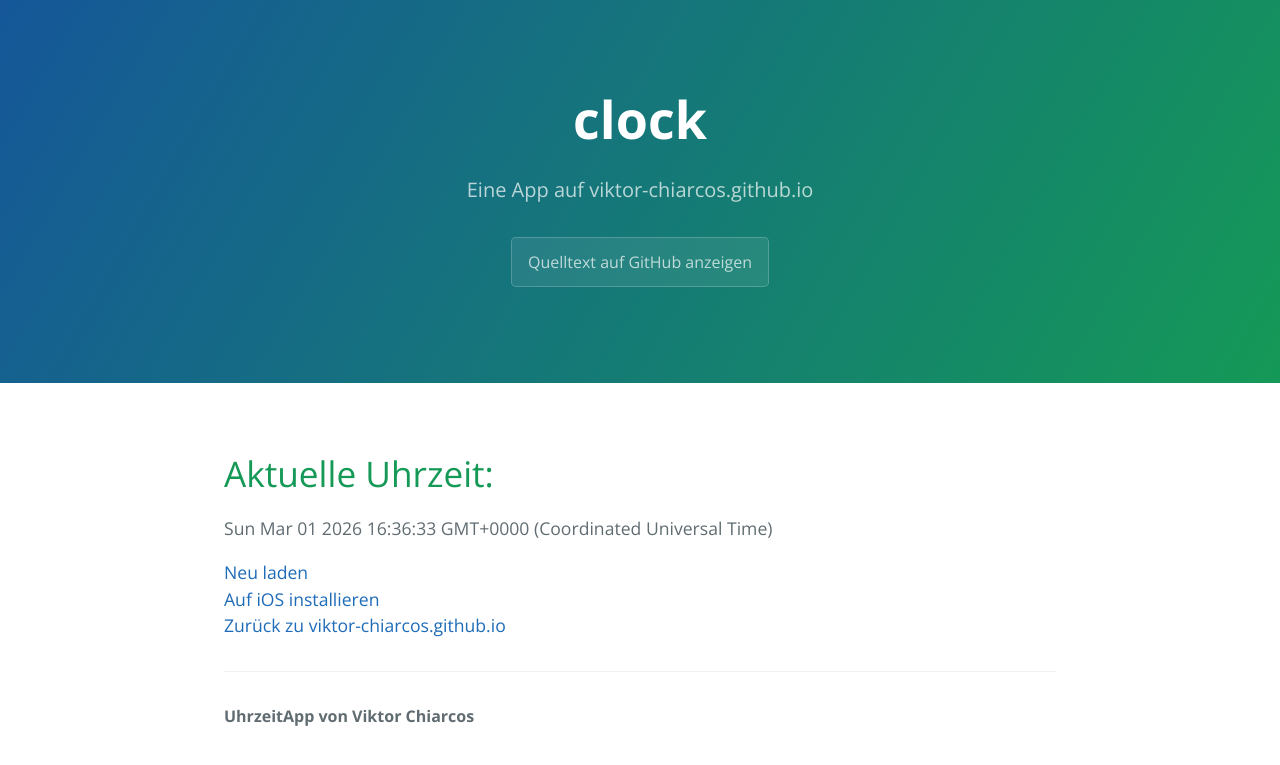
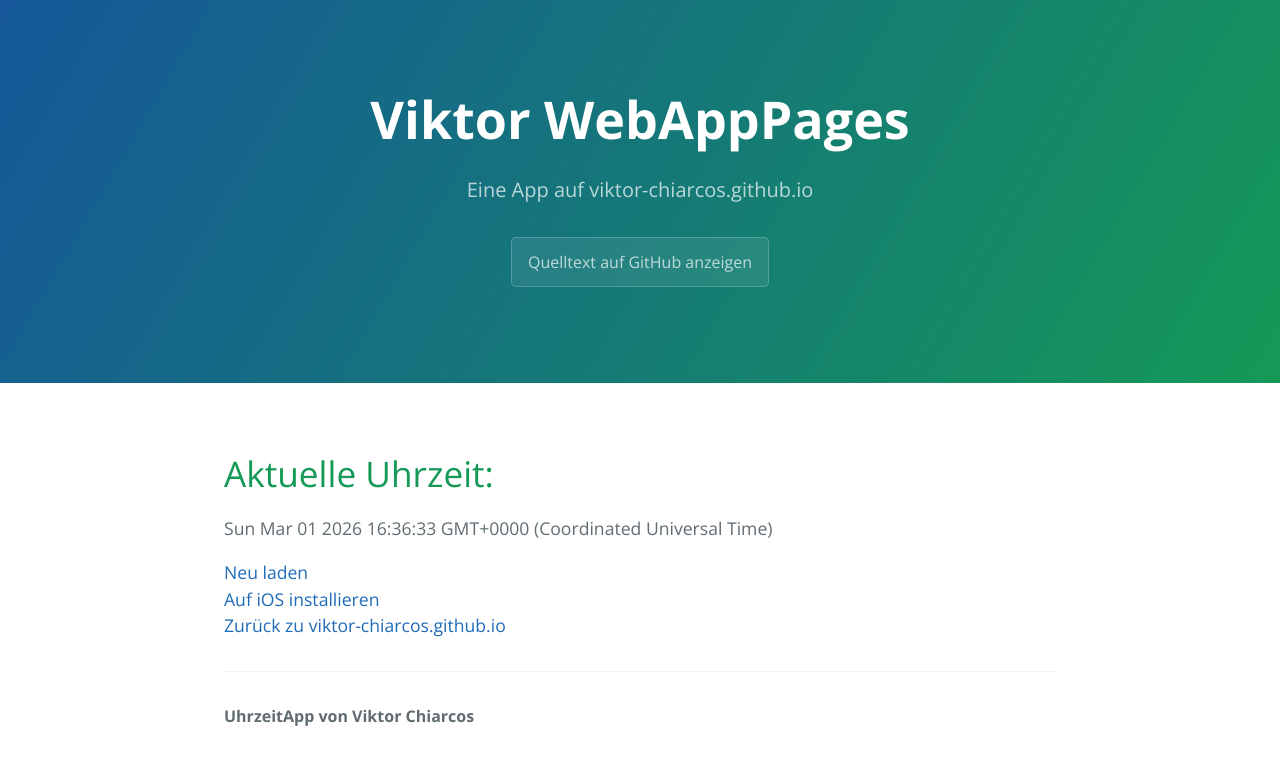
Before and after one commit to viktor-chiarcos/clock, a Jekyll site: the page built from index.md, in a window 1280 px wide. Shown: the top 765 px of the page. Built offline with Jekyll 4.4.1, drawn with Linux system fonts in a browser that asks for light colours.

Commit message:
Update _config.yml

```diff
--- a/_config.yml
+++ b/_config.yml
@@ -1,4 +1,4 @@
-#title: Uhr
+title: Viktor WebAppPages
 description: Eine App auf viktor-chiarcos.github.io
 theme: jekyll-theme-cayman
 url: https://viktor-chiarcos.github.io/clock
```
